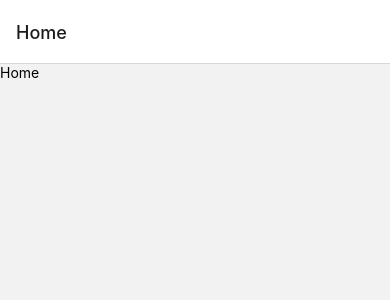
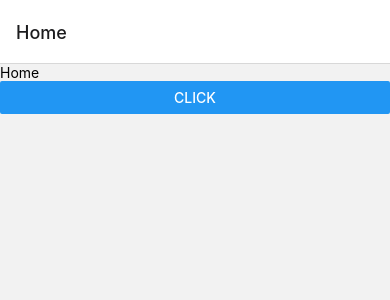
Before and after one commit to SaishJ/React-Navigation, a React Native app: screen / in a window 390 px wide. Shown: the top 300 px of the page. Built offline with nearby package versions, Linux system fonts and the light colour scheme.

Commit message:
:truck: Navigating Between Screens
Navigating Between Screens

```diff
--- a/App.js
+++ b/App.js
@@ -1,16 +1,23 @@
-import { StyleSheet, Text, View } from "react-native";
-import { NavigationContainer } from "@react-navigation/native";
+import { Button, StyleSheet, Text, View } from "react-native";
+import { NavigationContainer, useNavigation } from "@react-navigation/native";
 import { createNativeStackNavigator } from "@react-navigation/native-stack";
+
+const Link = () => {
+  const navigation = useNavigation();
+  return <Button title="Click" onPress={() => navigation.navigate("Detail")} />;
+};
 
 const Home = () => (
   <View>
     <Text>Home</Text>
+    <Link />
   </View>
 );
 
-const Detail = () => (
+const Detail = ({ navigation }) => (
   <View>
     <Text>Detail</Text>
+    <Button title="Go Back" onPress={() => navigation.goBack()} />
   </View>
 );
 
```
Also changed, not shown: 1 other file (tests, documents, lock files or other folders).
